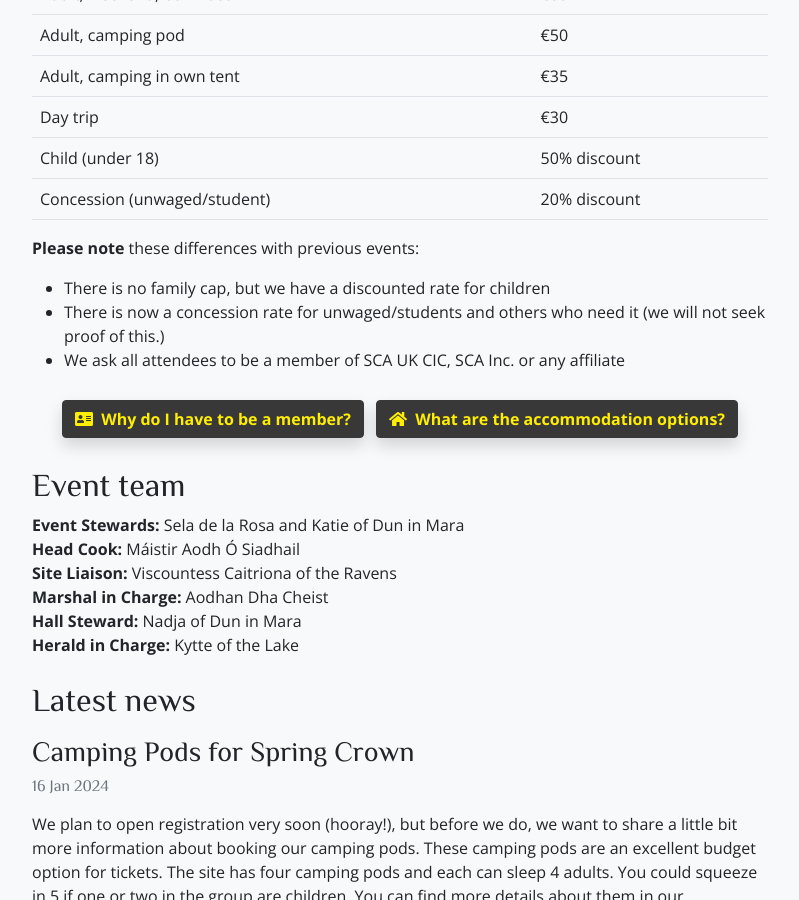
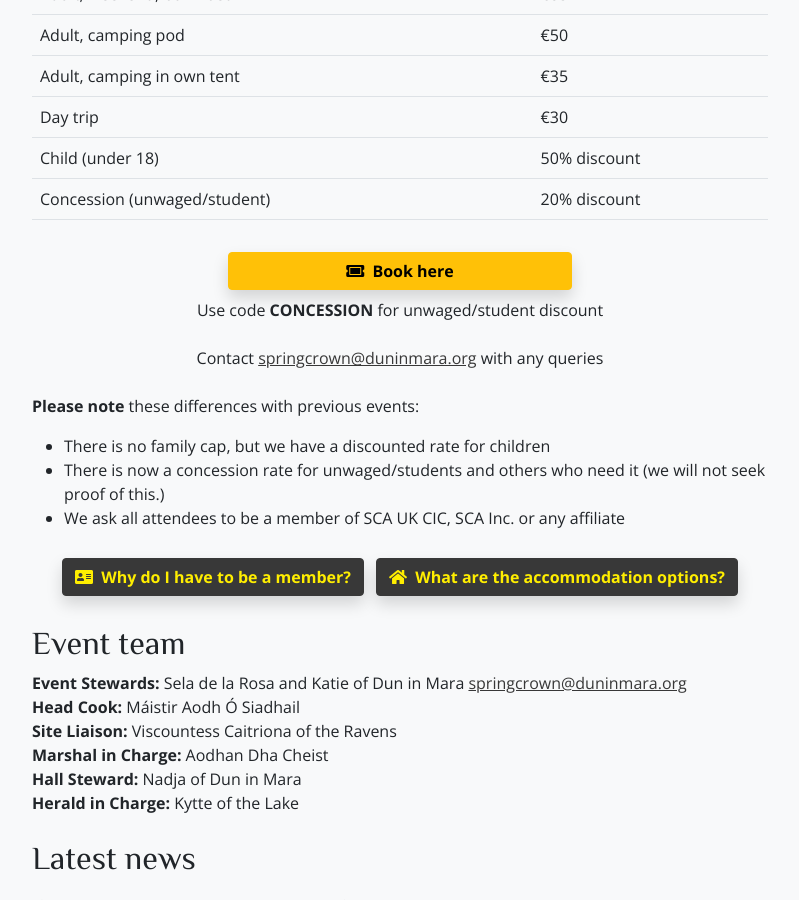
Before and after one commit to drachenwald/dun-in-mara, a Jekyll site: the page built from events/2024/crown/index.md, in a window 1280 px wide and 900 px high, scrolled down 666 px. Shown: the whole window, without its empty margins (50-849 px from the left). Built offline with Jekyll 4.4.1, drawn with Linux system fonts in a browser that asks for light colours; comment, search, counter and statistics services are not loaded.

Commit message:
open spring crown bookings

```diff
--- a/events/2024/crown/index.md
+++ b/events/2024/crown/index.md
@@ -28,6 +28,16 @@
 |Concession (unwaged/student)|20% discount    |
 |----------------------------|----------------|
 
+<div class="text-center m-4">
+  <a class="btn btn-warning shadow m-2 w-50" href="https://fienta.com/spring-crown-2024"><i class="fas fa-ticket-alt me-1 m"></i> Book here</a><br />
+  Use code <b>CONCESSION</b> for unwaged/student discount
+</div>
+
+<div class="text-center m-4">
+  Contact <a href="mailto:springcrown@duninmara.org">springcrown@duninmara.org</a> with any queries
+</div>
+
+
 **Please note** these differences with previous events:
 
 - There is no family cap, but we have a discounted rate for children
@@ -43,7 +53,7 @@
 
 <h2 class="mt-4">Event team</h2>
 
-**Event Stewards:** Sela de la Rosa and Katie of Dun in Mara
+**Event Stewards:** Sela de la Rosa and Katie of Dun in Mara [springcrown@duninmara.org](mailto:springcrown@duninmara.org)
 **Head Cook:** Máistir Aodh Ó Siadhail
 **Site Liaison:** Viscountess Caitriona of the Ravens
 **Marshal in Charge:** Aodhan Dha Cheist
```
